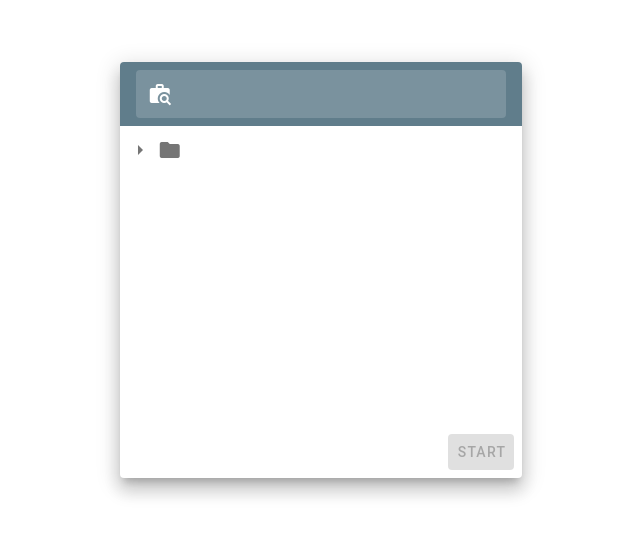
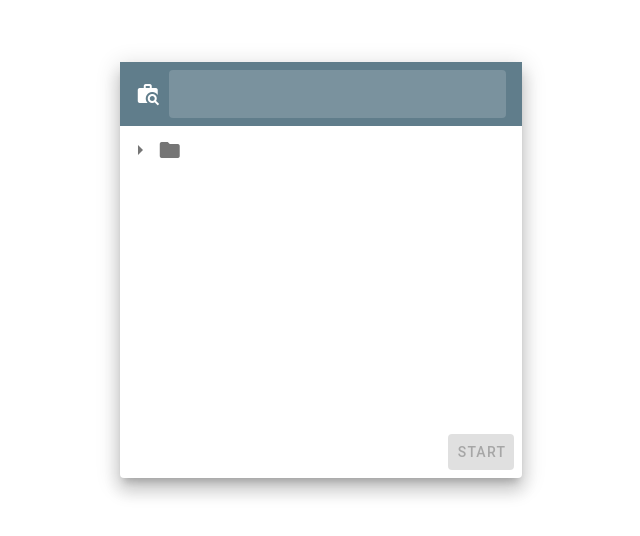
Before and after one commit to hotaru84/electron_sample, a Vue app: page / in a window 1280 px wide. Shown: the part 130-666 px from the top of the page, without its empty margins (319-959 px from the left). Built offline with nearby package versions, Linux system fonts and the light colour scheme.

Commit message:
redesign

```diff
--- a/src/components/FileBrowser.vue
+++ b/src/components/FileBrowser.vue
@@ -1,4 +1,20 @@
 <template>
+  <v-sheet>
+    <v-toolbar
+      color="primary"
+      dark
+      flat
+    >
+      <v-text-field
+        v-model="search"
+        flat
+        hide-details
+        prepend-icon="mdi-briefcase-search"
+        single-line
+        solo-inverted
+      ></v-text-field>
+    </v-toolbar>
+    <v-sheet height="300px" class="overflow-y-auto">
     <v-treeview
       :items="items"
       :search="search"
@@ -17,6 +33,8 @@
         </v-icon>
       </template>
     </v-treeview>
+    </v-sheet>
+  </v-sheet>
 </template>
 
 <script>
@@ -24,7 +42,7 @@ import { isNullOrUndefined } from 'util'
 const fs = require('fs').promises
 const path = require('path')
 export default {
-  props:['search','basePath'],
+  props:['basePath'],
   data: () => ({
     files: {
       html: 'mdi-language-html5',
--- a/src/views/FileDownloader.vue
+++ b/src/views/FileDownloader.vue
@@ -9,29 +9,13 @@
     >
       <v-col
         cols="12"
-        sm="8"
+        sm="6"
         md="4"
       >
         <v-card class="elevation-12">
-          <v-toolbar
-            color="primary"
-            dark
-            flat
-          >
-            <v-text-field
-              v-model="search"
-              flat
-              hide-details
-              prepend-inner-icon="mdi-briefcase-search"
-              single-line
-              solo-inverted
-            ></v-text-field>
-          </v-toolbar>
-            <v-sheet height="300px" class="overflow-y-auto">
-            <file-browser :search="search"/>
+            <file-browser />
             <!-- <setup :enable="!start" />
             <server :enable="start" v-show="start"/> -->
-            </v-sheet>
           <v-card-actions>
             <v-spacer></v-spacer>
             <v-btn color="primary" @click="start = !start" :disabled="isSettingNotValid">
```
Lines whose indentation alone changed are shown as unchanged.
